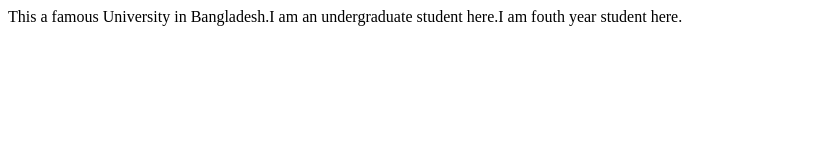
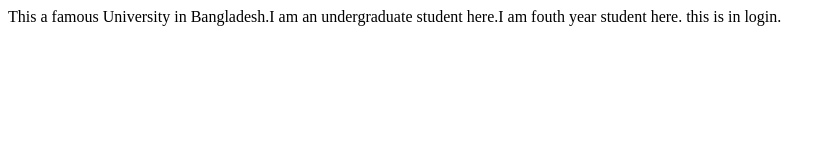
Before and after one commit to Mritunjoy71/sample, a plain HTML site: page index.html in a window 1280 px wide. Shown: the whole page, without its empty margins (0-836 px from the left). Drawn offline with Linux system fonts and the light colour scheme.

```diff
--- a/index.html
+++ b/index.html
@@ -4,5 +4,6 @@
     </head>
     <body>
         This a famous University in Bangladesh.I am an undergraduate student here.I am fouth year student here.
+        this is in login.
     </body>
 </html>
```
